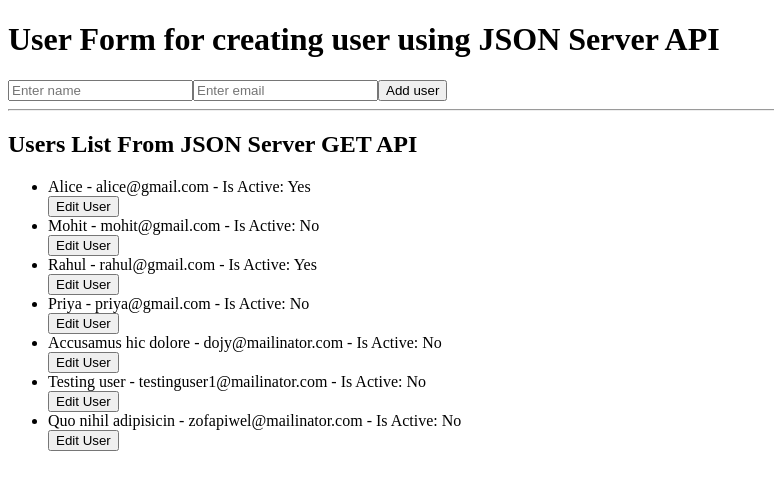
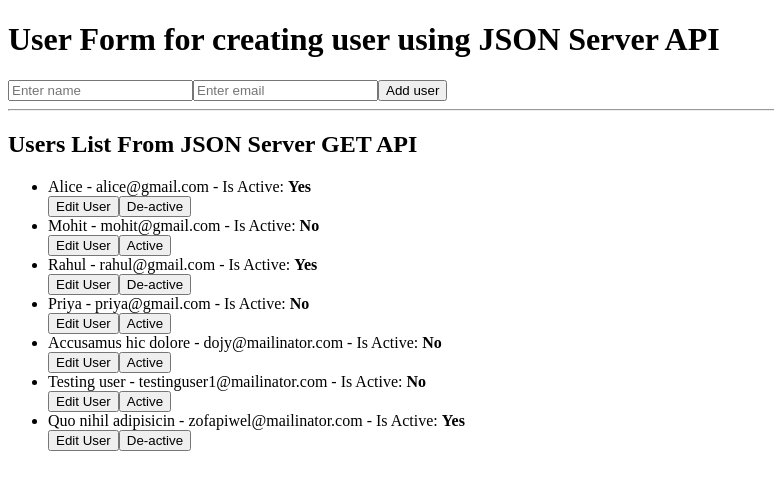
Before and after one commit to Jimi-Chhatrala/angular-tutorial, an Angular app: page / in a window 1280 px wide. Shown: the top 490 px of the page, without its empty margins (0-774 px from the left). Built offline with nearby package versions, Linux system fonts and the light colour scheme; data requests are answered from the project's data file.

Commit message:
51-patch-request-api-json-server

```diff
--- a/db.json
+++ b/db.json
@@ -46,10 +46,10 @@
       "isActive": true
     },
     {
-      "id": "4",
       "name": "Priya",
       "email": "priya@gmail.com",
-      "isActive": false
+      "isActive": false,
+      "id": "4"
     },
     {
       "name": "Accusamus hic dolore",
@@ -66,7 +66,7 @@
     {
       "name": "Quo nihil adipisicin",
       "email": "zofapiwel@mailinator.com",
-      "isActive": false,
+      "isActive": true,
       "id": "12Ni2qPsNZ4"
     }
   ],
--- a/src/app/app.html
+++ b/src/app/app.html
@@ -22,7 +22,11 @@
 
 <ul>
   @for (user of users(); track user.id) {
-    <li>{{ user.name }} - {{ user.email }} - Is Active: {{ user.isActive ? 'Yes' : 'No' }}</li>
+    <li>
+      {{ user.name }} - {{ user.email }} - Is Active:
+      <strong>{{ user.isActive ? 'Yes' : 'No' }}</strong>
+    </li>
     <button (click)="editUser(user)">Edit User</button>
+    <button (click)="toggleStatus(user)">{{ user.isActive ? 'De-active' : 'Active' }}</button>
   }
 </ul>
--- a/src/app/app.ts
+++ b/src/app/app.ts
@@ -75,6 +75,16 @@ export class App {
     }
   }
 
+  toggleStatus(user: User) {
+    this.userService.updateUserStatus(user.id!, !user.isActive).subscribe(() => {
+      this.users.update((list) =>
+        list.map((list_user) =>
+          list_user.id === user.id ? { ...list_user, isActive: !list_user.isActive } : list_user,
+        ),
+      );
+    });
+  }
+
   afterSave() {
     this.loadUsers(); // Refresh the user list after adding a new user
     this.name.set('');
--- a/src/app/services/user.service.ts
+++ b/src/app/services/user.service.ts
@@ -25,4 +25,9 @@ export class UserService {
   updateUser(id: number, user: User): Observable<User> {
     return this.httpClient.put<User>(`${this.apiUrl}/${id}`, user);
   }
+
+  // Patch request API to update part of the user data
+  updateUserStatus(id: number, isActive: boolean): Observable<User> {
+    return this.httpClient.patch<User>(`${this.apiUrl}/${id}`, { isActive });
+  }
 }
```
Also changed, not shown: 1 other file (tests, documents, lock files or other folders).
